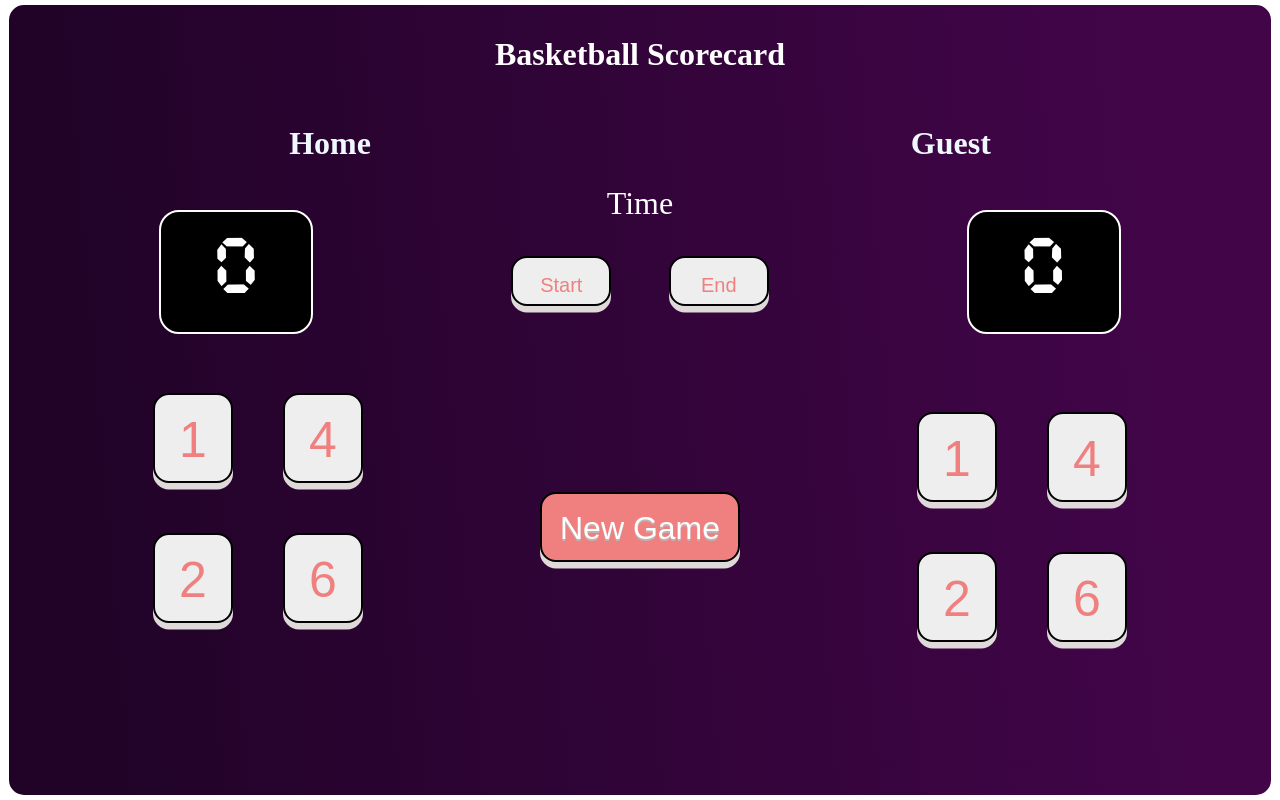
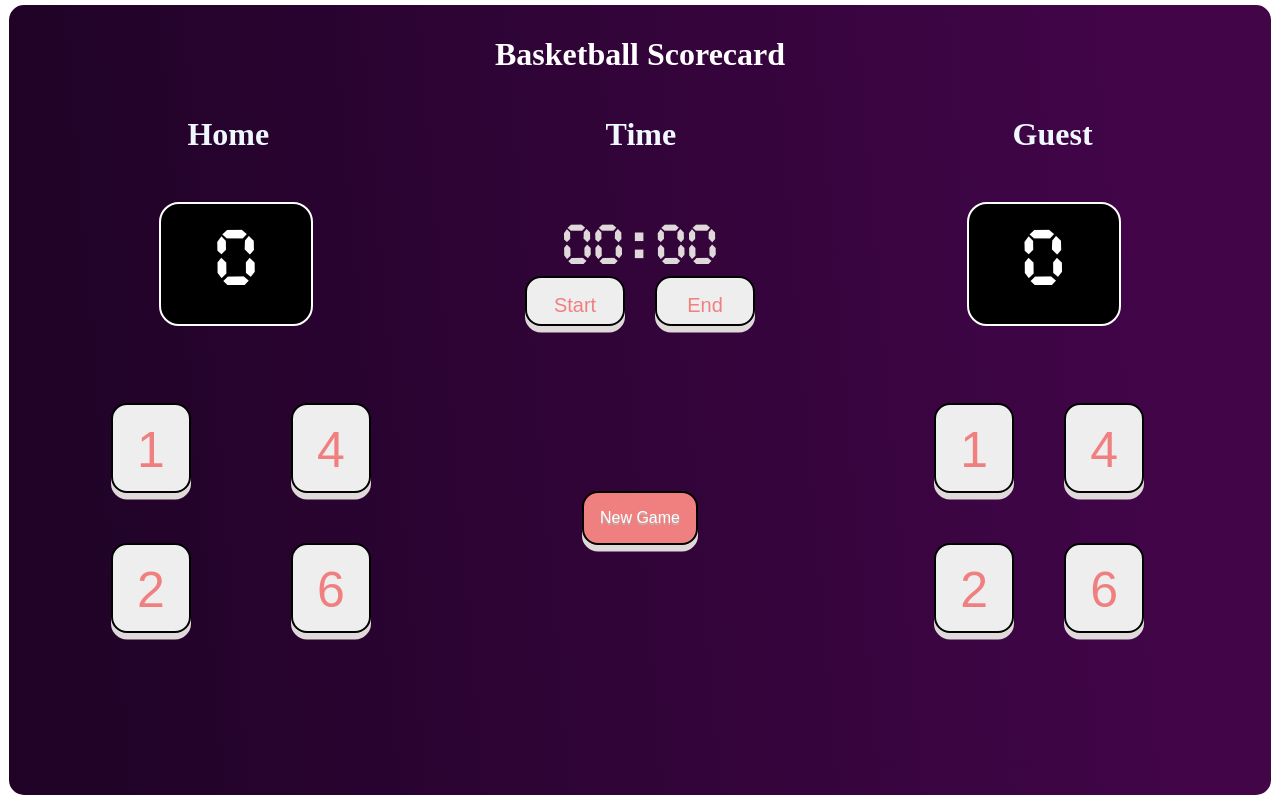
Before and after one commit to 03shauryasingh/BasketBall-ScoreCard, a plain HTML site: page index.html in a window 1280 px wide. Drawn offline with Linux system fonts and the light colour scheme.

Commit message:
ui complete js is pending

```diff
--- a/index.css
+++ b/index.css
@@ -44,11 +44,6 @@
   color: grey;
 }
 
-#heading {
-  text-align: center;
-  color: white;
-}
-
 #main {
   margin: 0;
   position: absolute;
@@ -59,6 +54,20 @@
   display: flex;
   flex-direction: column;
   align-items: center;
+}
+
+#heading {
+  text-align: center;
+  color: white;
+}
+
+.name {
+  display: flex;
+  justify-content: space-around;
+  color: aliceblue;
+
+  width: 100%;
+  height: 10%;
 }
 
 #scoreboard {
@@ -74,20 +83,20 @@
   padding: 10px;
 }
 
-.name {
-  display: flex;
-  justify-content: space-around;
-  color: aliceblue;
-  margin-top: 30px;
-  width: 100%;
-  height: 10%;
-}
-
 .allscore {
   display: flex;
   justify-content: space-evenly;
   width: 100%;
   height: 20%;
+}
+
+.timer {
+  display: flex;
+  justify-content: center;
+  font-size: 50px;
+  width: 100%;
+  height: 80%;
+  color: #dfd9d9;
 }
 
 .score {
@@ -107,29 +116,22 @@
 
 .timercontainer {
   display: flex;
+  align-items: flex-end;
+  justify-content: center;
+  height: 100%;
   width: 30%;
 }
 
 .timer {
-  width: 100%;
-}
-
-.time {
-  width: 100%;
-  display: flex;
-  height: 30%;
-  justify-content: center;
-  align-items: center;
-  font-size: 2rem;
-  color: white;
+  font-family: clock;
 }
 
 .timerbutton {
   display: flex;
+  gap: 30px;
   justify-content: space-evenly;
   align-items: center;
-
-  height: 70%;
+  height: 10%;
 }
 
 .startbtn {
@@ -146,8 +148,9 @@
 
 #buttons {
   display: flex;
-  justify-content: space-evenly;
+  justify-content: space-around;
   height: 50%;
+  width: 100%;
 }
 
 .homebuttons {
@@ -155,8 +158,26 @@
   align-items: center;
   justify-content: center;
   width: 50%;
-  height: 90%;
-  gap: 50px;
+  height: 100%;
+  gap: 100px;
+}
+
+#newgame {
+  font-size: 100%;
+  color: white;
+  align-items: center;
+  width: fit-content;
+  height: fit-content;
+}
+
+.newgame {
+  color: white;
+  align-items: center;
+  display: flex;
+  justify-content: center;
+  align-self: center;
+  width: 40%;
+  height: 100%;
 }
 
 .guestbuttons {
@@ -165,28 +186,6 @@
   justify-content: center;
   width: 50%;
   gap: 50px;
-  width: 50%;
-}
-
-.newgame {
-  color: white;
-  align-items: center;
-  display: flex;
-  justify-content: center;
-  align-self: center;
-  width: 30%;
-  height: 60%;
-}
-
-.new-game {
-  justify-content: center;
-  align-items: center;
-  text-align: center;
-  font-size: 2rem;
-  color: white;
-  align-items: center;
-  width: 70%;
-  height: 30%;
 }
 
 .home-1-2 {
--- a/index.html
+++ b/index.html
@@ -12,11 +12,11 @@
       <div id="scoreboard">
         <h1 id="heading">Basketball Scorecard</h1>
         <div class="name">
-          <div class="team-name">
+          <div class="homename">
             <h1>Home</h1>
           </div>
-
-          <div class="team-name">
+          <div class="time"><h1>Time</h1></div>
+          <div class="guestname">
             <h1>Guest</h1>
           </div>
         </div>
@@ -24,9 +24,8 @@
         <div class="allscore">
           <div id="home-score" class="score">0</div>
           <div class="timercontainer">
-            <div class="timer">
-              <div class="time">Time</div>
-
+            <div class="timerele">
+              <div class="timer">00:00</div>
               <div class="timerbutton">
                 <button class="startbtn">Start</button>
 
```
